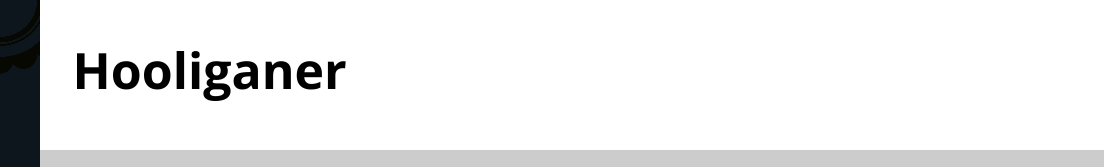
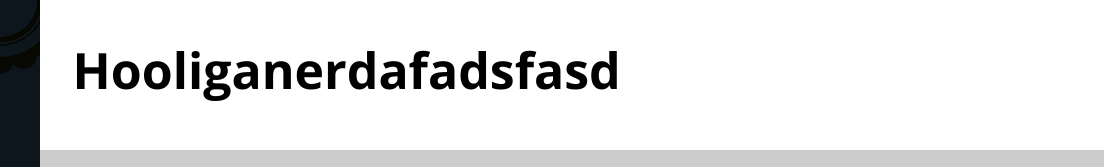
Before and after one commit to hooliganer/Start_page_project, a plain HTML site: page index.html in a window 1280 px wide. Shown: the top 167 px of the page, 0-1104 px from the left. Drawn offline with nearby package versions, Linux system fonts and the light colour scheme.

Commit message:
Update index.html

```diff
--- a/index.html
+++ b/index.html
@@ -99,7 +99,7 @@
 
 <body>
   <header>
-    <h1>Hooliganer</h1>
+    <h1>Hooliganerdafadsfasd</h1>
     <img src="firefox_logo-only_RGB120.png" alt="Firefox Logo">
   </header>
 
```
